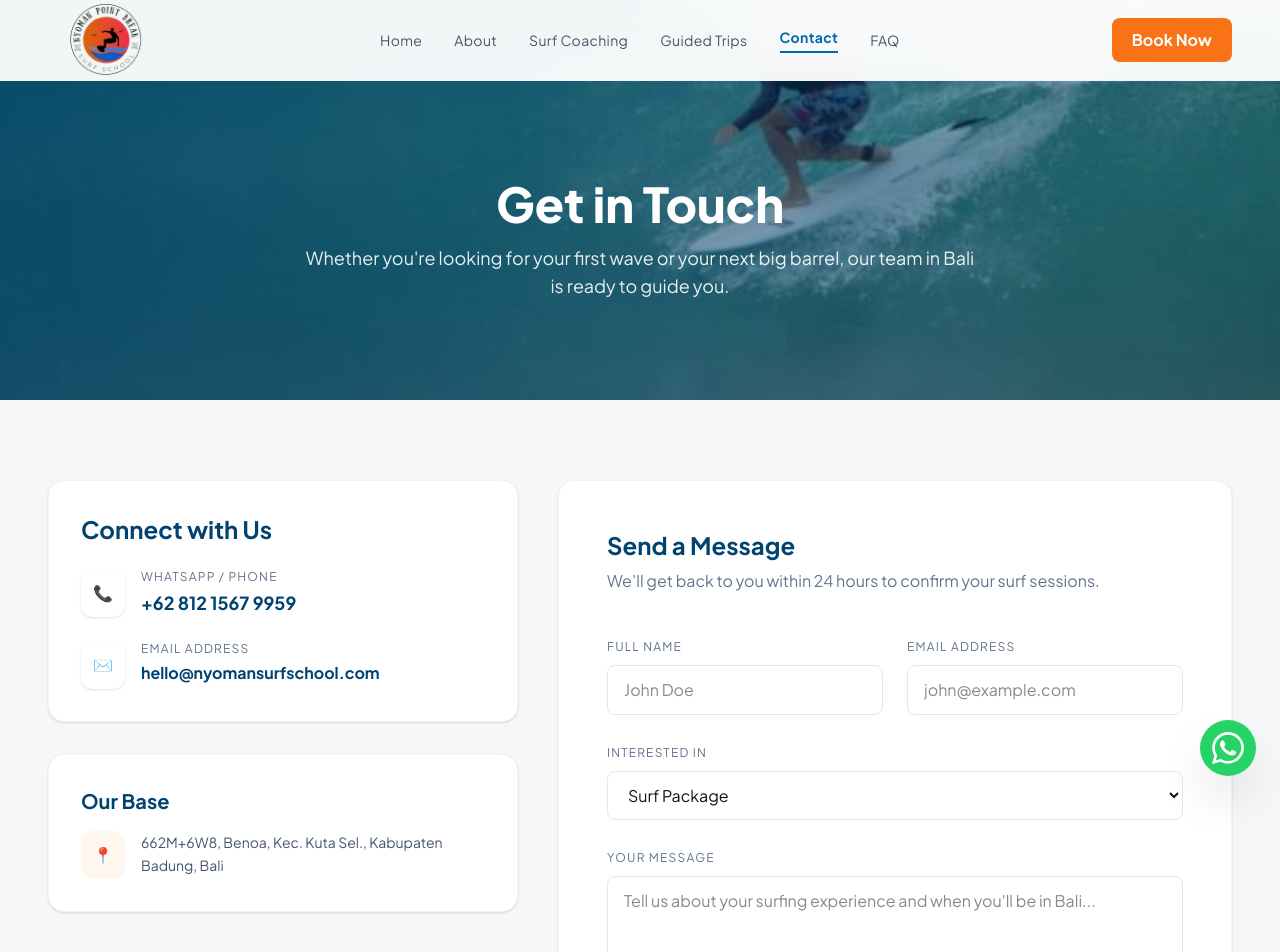
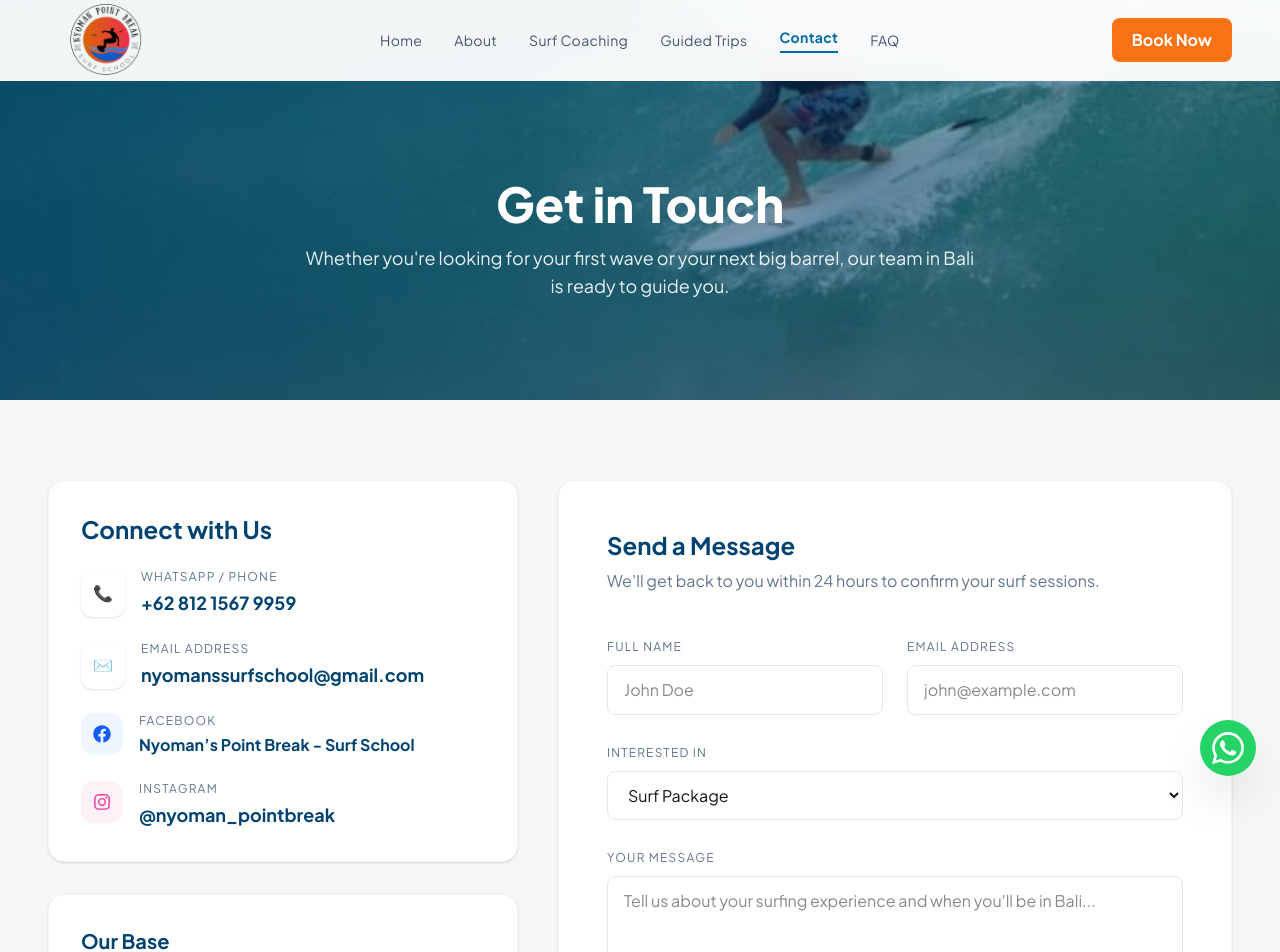
Before and after one commit to agusdwyna/nyomanpointbreaksurfschool, a React (Vite) app: page /contact in a window 1280 px wide. Shown: the top 952 px of the page. Built offline with nearby package versions, Linux system fonts and the light colour scheme.

Commit message:
added contact

```diff
--- a/src/Contact.jsx
+++ b/src/Contact.jsx
@@ -1,4 +1,5 @@
 import { useState } from "react";
+import { FaFacebook, FaInstagram } from "react-icons/fa";
 export default function Contact() {
 const [form, setForm] = useState({
     name: "",
@@ -73,6 +74,7 @@ ${form.message}
 
   {/* CONNECT CARD */}
   <div className="bg-white p-8 rounded-2xl shadow-sm border border-slate-100">
+
     <h3 className="text-2xl font-bold text-primary mb-6">
       Connect with Us
     </h3>
@@ -96,39 +98,90 @@ ${form.message}
 
       {/* EMAIL */}
     <div className="flex items-start gap-4">
+
   <div className="bg-white p-3 rounded-xl shadow-sm">
     ✉️
   </div>
-                <div>
+
+  <div className="min-w-0">
     <p className="text-xs tracking-widest text-slate-500 mb-1">
       EMAIL ADDRESS
     </p>
-                  <p className="text-md lg:text-lgtext-lg font-bold text-primary">
-                    hello@nyomansurfschool.com
+
+    <p className="text-lg font-bold text-primary break-words">
+      nyomanssurfschool@gmail.com
     </p>
-                </div>
   </div>
 
 </div>
+      {/* FACEBOOK (SEPARATE CARD ITEM) */}
+      <div className="flex items-start gap-4">
+
+        <div className="bg-blue-50 text-blue-600 p-3 rounded-xl">
+          <FaFacebook size={18} />
+        </div>
+
+        <div>
+          <p className="text-xs tracking-widest text-slate-500 mb-1">
+            FACEBOOK
+          </p>
+
+          <a
+            href="https://www.facebook.com/nusaduasurflessons/"
+            target="_blank"
+            rel="noopener noreferrer"
+            className="text-primary font-bold hover:text-orange-500 transition"
+          >
+            Nyoman’s Point Break - Surf School
+          </a>
+        </div>
+
+      </div>
+
+      {/* INSTAGRAM (SEPARATE CARD ITEM) */}
+      <div className="flex items-start gap-4">
+
+        <div className="bg-pink-50 text-pink-500 p-3 rounded-xl">
+          <FaInstagram size={18} />
+        </div>
+
+        <div>
+          <p className="text-xs  tracking-widest text-slate-500 mb-1">
+            INSTAGRAM
+          </p>
+
+          <a
+            href="https://www.instagram.com/nyoman_pointbreak"
+            target="_blank"
+            rel="noopener noreferrer"
+            className="text-primary text-lg font-bold hover:text-orange-500 transition"
+          >
+            @nyoman_pointbreak
+          </a>
+        </div>
+
+      </div>
+
+    </div>
+
   </div>
 
   {/* LOCATION CARD */}
   <div className="bg-white p-8 rounded-2xl shadow-sm border border-slate-100">
 
-            <h3 className="text-xl font-bold text-primary mb-4">
+    <h3 className="text-xl text-lg font-bold text-primary mb-4">
       Our Base
     </h3>
 
     <div className="flex items-start gap-4">
-              <div className="bg-orange-50 p-3 rounded-xl">
+      <div className="bg-orange-50 p-3 rounded-xl text-orange-500">
         📍
       </div>
 
       <p className="text-slate-600 text-sm leading-relaxed">
-               662M+6W8, Benoa, Kec. Kuta Sel., Kabupaten Badung, Bali
+        ITDC Area, Benoa, Kuta Selatan, Badung, Bali
       </p>
     </div>
-
 
   </div>
 
@@ -263,7 +316,7 @@ ${form.message}
 
             <p className="text-xs lg:text-sm text-slate-500 leading-relaxed mb-4">
               Located just a 2-minute walk from Nusa Dua Beach, our surf school
-              sits in the heart of Canggu’s most consistent waves.
+              sits in the heart of Nusa Dua's most consistent waves.
             </p>
 
             <a
--- a/src/Home.jsx
+++ b/src/Home.jsx
@@ -51,7 +51,7 @@ const features = [
       price: "350k",
       image: "group.jpeg",
       features: [
-        "1 Instructor : 3-4 Students",
+        "2 Instructor : 3-4 Students",
         "Rash guard & Sunscreen",
         "Water & Locker",
       ],
--- a/src/components/Footer.jsx
+++ b/src/components/Footer.jsx
@@ -1,5 +1,5 @@
 import { Link } from "react-router-dom";
-import { FaInstagram, FaShareAlt } from "react-icons/fa";
+import { FaInstagram, FaFacebook } from "react-icons/fa";
 
 export default function Footer() {
     const phoneNumber = "6281215679959";
@@ -24,19 +24,25 @@ export default function Footer() {
 
           {/* Social */}
          <div className="flex gap-3">
+
   <a
-              href="#"
+    href="https://www.facebook.com/nusaduasurflessons/"
+    target="_blank"
+    rel="noopener noreferrer"
     className="w-9 h-9 rounded-full bg-primary/10 flex items-center justify-center text-primary hover:bg-primary hover:text-white transition-all"
   >
-              <FaShareAlt size={14} />
+    <FaFacebook size={14} />
   </a>
 
   <a
-              href="#"
+    href="https://www.instagram.com/nyoman_pointbreak"
+    target="_blank"
+    rel="noopener noreferrer"
     className="w-9 h-9 rounded-full bg-primary/10 flex items-center justify-center text-primary hover:bg-primary hover:text-white transition-all"
   >
     <FaInstagram size={14} />
   </a>
+
 </div>
         </div>
 
```
Lines whose indentation alone changed are shown as unchanged.
